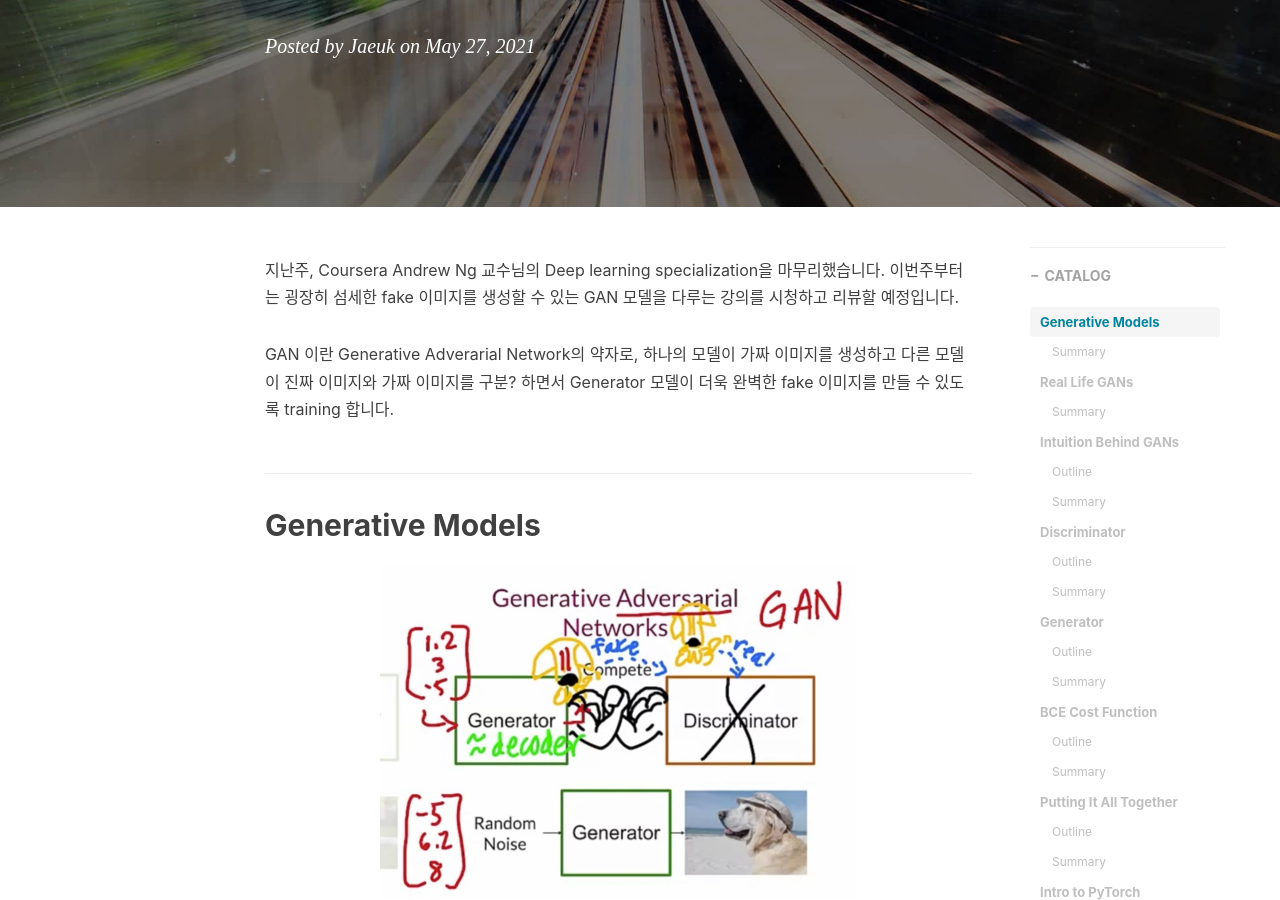
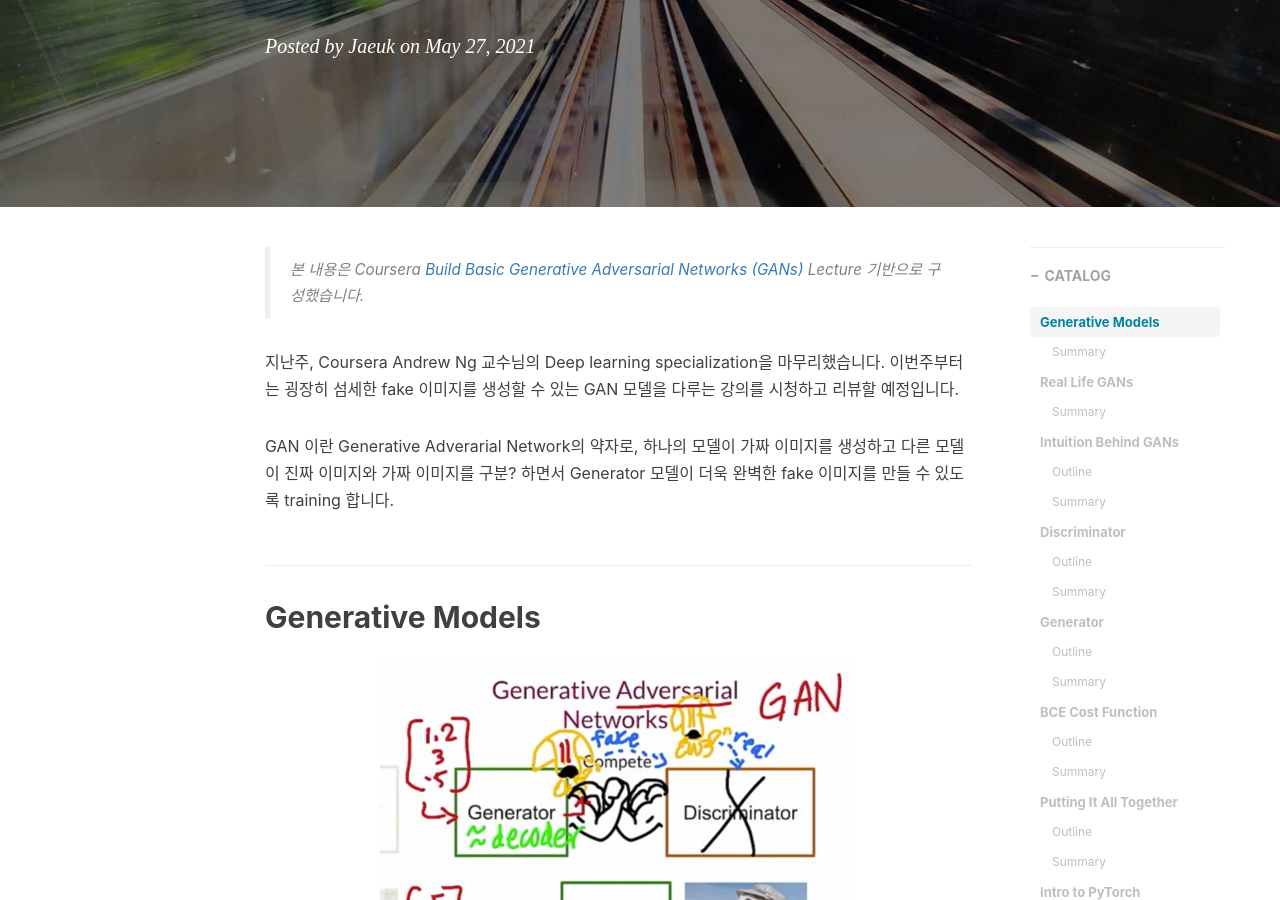
Before and after one commit to didwodnr123/didwodnr123.github.io, a Jekyll site: the page built from _posts/2021-05-27-week1.md, in a window 1280 px wide and 900 px high, scrolled down 376 px. Built offline with Jekyll 4.4.1, drawn with Linux system fonts in a browser that asks for light colours; nearby versions of some CDN libraries; comment, search, counter and statistics services are not loaded.

Commit message:
Update 2021-05-27-week1.md

```diff
--- a/_posts/2021-05-27-week1.md
+++ b/_posts/2021-05-27-week1.md
@@ -16,7 +16,7 @@ tags:
     - 파이썬
 ---
 
-
+> 본 내용은 Coursera [Build Basic Generative Adversarial Networks (GANs)](https://www.coursera.org/programs/96b56ed6-2c7a-4373-92df-2d467731559d/browse?currentTab=CATALOG&productId=I7xTyNLAEeqdUQo9B2YGiw&productType=s12n&query=GAN&showMiniModal=true) Lecture 기반으로 구성했습니다.
 
 지난주, Coursera Andrew Ng 교수님의 Deep learning specialization을 마무리했습니다. 이번주부터는 굉장히 섬세한 fake 이미지를 생성할 수 있는 GAN 모델을 다루는 강의를 시청하고 리뷰할 예정입니다.
 
```
